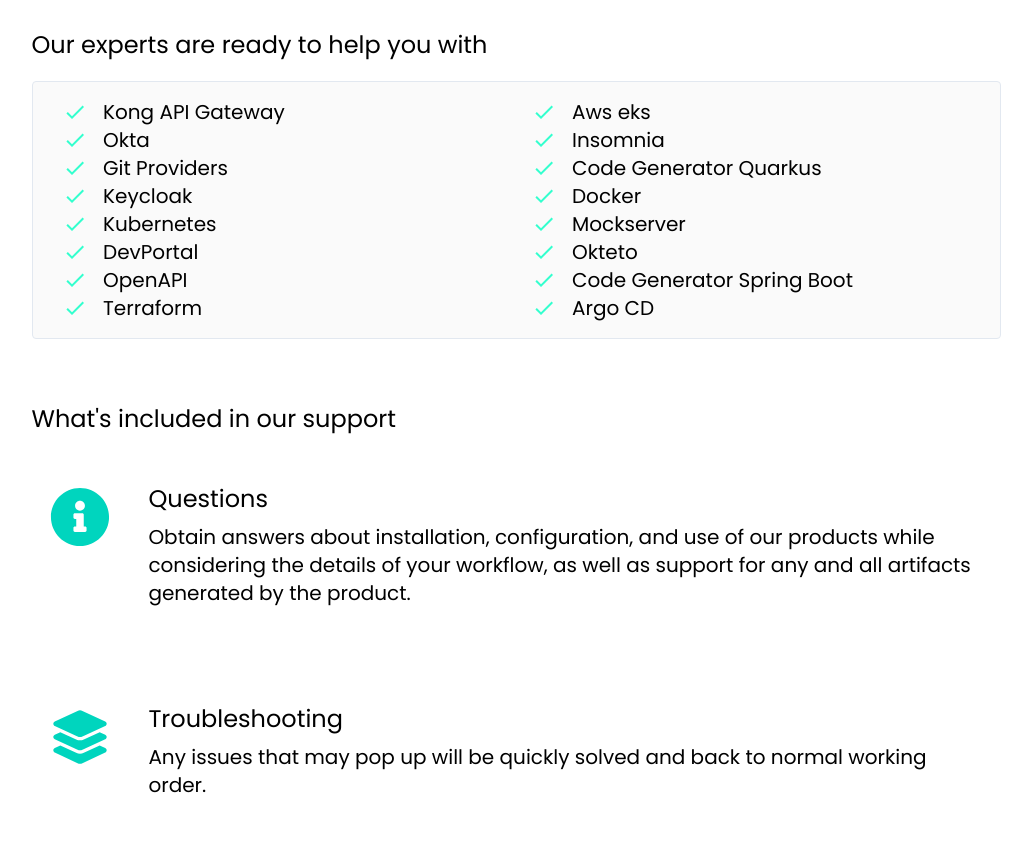
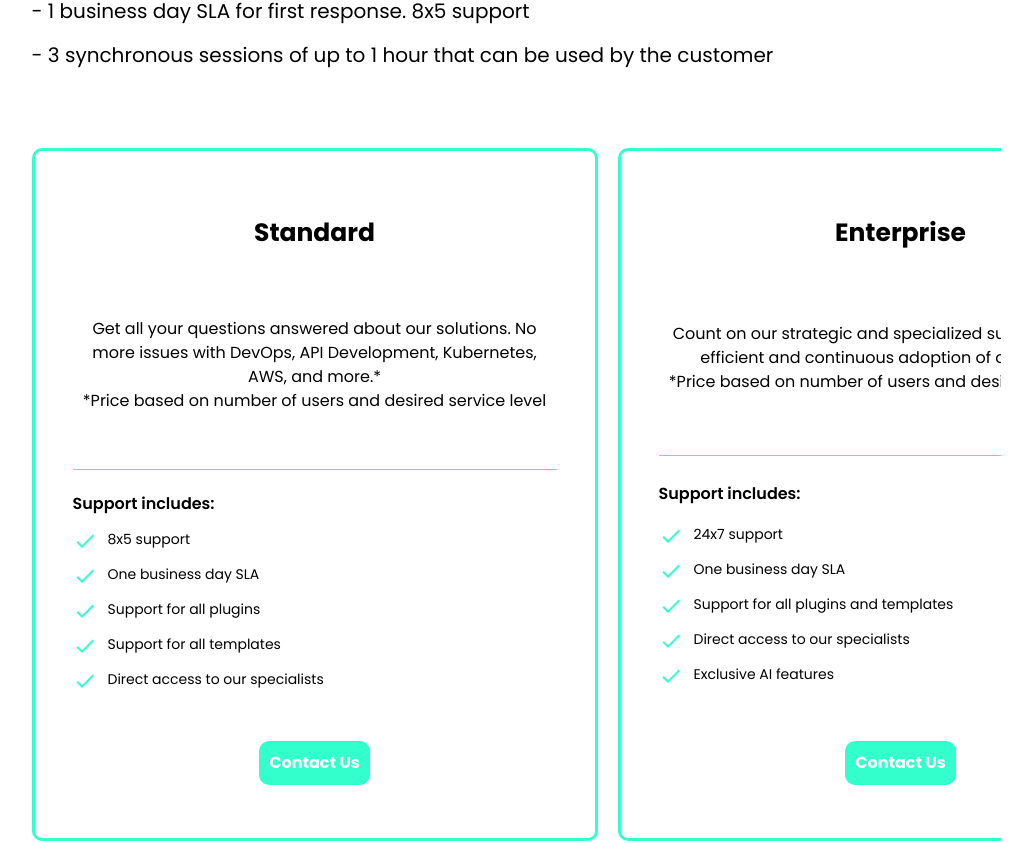
Before and after one commit to veecode-platform/VeeCode-site, a Next.js app: page /en/support in a window 1280 px wide. Shown: the part 653-1496 px from the top of the page, without its empty margins (124-1156 px from the left). Built offline with nearby package versions, Linux system fonts and the light colour scheme; no server answers.

Commit message:
refactor: Revamp support section by consolidating components and updating content for clarity and consistency

```diff
--- a/locales/en.json
+++ b/locales/en.json
@@ -503,54 +503,43 @@
   },
   "supportOptions": {
     "title": "Support Options",
-    "subtitle": "A team of Experts You Can Cout On",
+    "subtitle": "A team of specialists you can trust",
     "body": {
-      "title1": "Platform Support",
-      "subtitle1": "Count on our team of qualified and experienced professionals who will help you to get the most out of our products and tools. Considering the details of your IT deparment. In addition, we can help with doubts that come up while using our products and components that are embedded in our solution. Our plan is to support at a much lower cost than having a full-time specialist professional on your team.",
-      "title2": "Our experts are ready to help you with",
+      "description": "VeeCode offers strategic and specialized support that evolves with your needs, ensuring efficient and continuous adoption of our Internal Developer Portal and API Management solutions. Our support consists of:",
+      "reactive-support": "<p><strong>Reactive Support</strong>: Asynchronous service via ticket platform, initiated by the customer for incident resolution, questions, or improvement requests, with the possibility of synchronous support in specific cases (Assisted Support).</p>",
+      "proactive-support": "<p><strong>Proactive Support</strong>: Monthly meetings with specialists for platform feedback, improvement suggestions, and preventive actions.</p><p>- 1 business day SLA for first response. 8x5 support</p><p>- 3 synchronous sessions of up to 1 hour that can be used by the customer</p>",
       "benefits": {
-        "option1": "Kong API Gateway",
-        "option2": "Aws eks",
-        "option3": "Okta",
-        "option4": "Insomnia",
-        "option5": "Git Providers",
-        "option6": "Code Generator Quarkus",
-        "option7": "Keycloak",
-        "option8": "Docker",
-        "option9": "Kubernetes",
-        "option10": "Mockserver",
-        "option11": "DevPortal",
-        "option12": "Okteto",
-        "option13": "OpenAPI",
-        "option14": "Code Generator Spring Boot",
-        "option15": "Terraform",
-        "option16": "Argo CD"
-      },
-      "title3": "What's included in our support",
-      "items": {
-        "item1": {
-          "title": "Questions",
-          "description": "Obtain answers about installation, configuration, and use of our products while considering the details of your workflow, as well as support for any and all artifacts generated by the product."
+        "card1": {
+          "title": "Standard",
+          "description": "<p>Get all your questions answered about our solutions. No more issues with DevOps, API Development, Kubernetes, AWS, and more.*</p> <p>*Price based on number of users and desired service level</p>",
+          "subtitle": "Support includes:",
+          "benefits-list": {
+            "option1": "8x5 support",
+            "option2": "One business day SLA",
+            "option3": "Support for all plugins",
+            "option4": "Support for all templates",
+            "option5": "Direct access to our specialists"
+          },
+          "button": {
+            "label": "Contact Us"
+          }
         },
-        "item2": {
-          "title": "Troubleshooting",
-          "description": "Any issues that may pop up will be quickly solved and back to normal working order."
-        },
-        "item3": {
-          "title": "Bug fixes",
-          "description": "Report any bugs you find and help us understand how they impact you to get them fixed, and find ways to avoid it in the future."
-        },
-        "item4": {
-          "title": "Interact with our team",
-          "description": "All our subscribers have subscribers users have access to our <strong>Service Portal</strong> where they can send and follow the process of fulfilling all their requests."
-        },
-        "item5": {
-          "title": "Guaranteed response times",
-          "description": "<p>We ensure that we will respond to your requests according to the type of support contracted.</p><p>- In <strong>Standard Support</strong> best-effort support with 1-business day SLA. Access to 10 monthly support calls, with a maximum of 2 simultaneous, access to our community and support channels, asset library.</p><p>- In <strong>Enterprise Support</strong> same day response, 24/7 support, with customizable adjustments with the customer. Agreement being marketed via direct contact.</p><p><strong> is important to note that the support service is not an emergency service.</strong></p><p>In some special cases, support service will not be available. These days will be informed by email at least 3 weeks in advance.</p>"
+        "card2": {
+          "title": "Enterprise",
+          "description": "<p>Count on our strategic and specialized support to ensure efficient and continuous adoption of our solutions.</p><p>*Price based on number of users and desired service level</p>",
+          "subtitle": "Support includes:",
+          "benefits-list": {
+            "option1": "24x7 support",
+            "option2": "One business day SLA",
+            "option3": "Support for all plugins and templates",
+            "option4": "Direct access to our specialists",
+            "option5": "Exclusive AI features"
+          },
+          "button": {
+            "label": "Contact Us"
+          }
         }
-      },
-      "title4": "Pricing",
-      "description4": "To get access to Support, you must be a Platform subscriber. Check out the pricing page <strong>pricing page</strong> for details."
+      }
     }
   },
   "privacyPolicy": {
--- a/locales/pt.json
+++ b/locales/pt.json
@@ -286,7 +286,7 @@
           }
         },
         "card2": {
-          "title": "Suporte Pro",
+          "title": "Standard",
           "description": "<p>Tire todas as suas dúvidas sobre nossas soluções. Chega de problemas com DevOps, Desenvolvimento de APIs, Kubernetes, AWS e mais.*</p> <p>*Preço baseado no número de usuários e nível de serviço desejado</p>",
           "subtitle": "O suporte inclui:",
           "benefits-list": {
@@ -301,7 +301,7 @@
           }
         },
         "card3": {
-          "title": "Suporte Custom",
+          "title": "Enterprise",
           "description": "<p>Conte com nosso suporte estratégico e especializado para garantir uma adoção eficiente e contínua das nossas soluções.</p><p>*Preço baseado no número de usuários e nível de serviço desejado</p>",
           "subtitle": "O suporte inclui:",
           "benefits-list": {
@@ -505,52 +505,41 @@
     "title": "Opções de Suporte",
     "subtitle": "Um time de especialistas em quem você pode confiar",
     "body": {
-      "title1": "Suporte à Plataforma",
-      "subtitle1": "Conte com nosso time de profissionais qualificados e experientes para te ajudar a extrair o máximo dos nossos produtos e ferramentas, considerando os detalhes do seu departamento de TI. Além disso, podemos ajudar com dúvidas que surgirem durante o uso dos nossos produtos e componentes embarcados em nossa solução. Nosso plano é oferecer suporte a um custo muito menor do que ter um profissional especialista em tempo integral na sua equipe.",
-      "title2": "Nossos especialistas estão prontos para te ajudar com",
+      "description": "A VeeCode oferece suporte estratégico e especializado que acompanha a evolução das suas necessidades, garantindo uma adoção eficiente e contínua das nossas soluções de Internal Developer Portal e API Management. Nosso suporte é composto por:",
+      "reactive-support": "<p><strong>Suporte Reativo</strong>: Atendimento assíncrono via Plataforma de tickets, acionado pelo cliente para resolução de incidentes, dúvidas ou solicitações de melhoria, com possibilidade de atendimento síncrono em casos específicos (Suporte Assistido).</p>",
+      "proactive-support": "<p><strong>Suporte Proativo</strong>: Reuniões mensais com especialistas para feedback da plataforma, sugestões de melhorias e ações preventivas.</p><p>- SLA de 1 dia útil para o primeiro atendimento. Suporte 8x5</p><p>- 3 sessões síncronas de até 1 hora que podem ser usadas pelo cliente</p>",
       "benefits": {
-        "option1": "Kong API Gateway",
-        "option2": "AWS EKS",
-        "option3": "Okta",
-        "option4": "Insomnia",
-        "option5": "Provedores Git",
-        "option6": "Gerador de Código Quarkus",
-        "option7": "Keycloak",
-        "option8": "Docker",
-        "option9": "Kubernetes",
-        "option10": "Mockserver",
-        "option11": "DevPortal",
-        "option12": "Okteto",
-        "option13": "OpenAPI",
-        "option14": "Gerador de Código Spring Boot",
-        "option15": "Terraform",
-        "option16": "Argo CD"
-      },
-      "title3": "O que está incluso no nosso suporte",
-      "items": {
-        "item1": {
-          "title": "Dúvidas",
-          "description": "Obtenha respostas sobre instalação, configuração e uso dos nossos produtos considerando os detalhes do seu fluxo de trabalho, além de suporte para quaisquer artefatos gerados pelo produto."
+        "card1": {
+          "title": "Standard",
+          "description": "<p>Tire todas as suas dúvidas sobre nossas soluções. Chega de problemas com DevOps, Desenvolvimento de APIs, Kubernetes, AWS e mais.*</p> <p>*Preço baseado no número de usuários e nível de serviço desejado</p>",
+          "subtitle": "O suporte inclui:",
+          "benefits-list": {
+            "option1": "Suporte 8x5",
+            "option2": "SLA de um día útil",
+            "option3": "Suporte para todos os plugins",
+            "option4": "Suporte para todos os templates",
+            "option5": "Acesso direto aos nossos especialistas"
+          },
+          "button": {
+            "label": "Contate-nos"
+          }
         },
-        "item2": {
-          "title": "Resolução de problemas",
-          "description": "Qualquer problema que surgir será rapidamente resolvido para retornar à operação normal."
-        },
-        "item3": {
-          "title": "Correção de bugs",
-          "description": "Reporte bugs que encontrar e nos ajude a entender como eles impactam você para garantir que sejam corrigidos e evitados no futuro."
-        },
-        "item4": {
-          "title": "Interaja com nosso time",
-          "description": "Assinantes têm acesso ao nosso <strong>Portal de Serviços</strong> onde podem abrir e acompanhar o atendimento de suas solicitações."
-        },
-        "item5": {
-          "title": "Tempos de resposta garantidos",
-          "description": "<p>Garantimos respostas de acordo com o tipo de suporte contratado.</p><p>- <strong>Suporte Standard:</strong> best-effort com SLA de 1 dia útil. Inclui 10 chamados mensais (máx. 2 simultâneos), acesso à comunidade e biblioteca de ativos.</p><p>- <strong>Suporte Enterprise:</strong> resposta no mesmo dia, suporte 24/7, personalizável conforme a necessidade do cliente. Vendido via contato direto.</p><p><strong>Atenção:</strong> Este não é um serviço de emergência. Em casos especiais, o serviço de suporte pode não estar disponível. Avisaremos por e-mail com pelo menos 3 semanas de antecedência.</p>"
+        "card2": {
+          "title": "Enterprise",
+          "description": "<p>Conte com nosso suporte estratégico e especializado para garantir uma adoção eficiente e contínua das nossas soluções.</p><p>*Preço baseado no número de usuários e nível de serviço desejado</p>",
+          "subtitle": "O suporte inclui:",
+          "benefits-list": {
+            "option1": "Suporte 24x7",
+            "option2": "SLA de um día útil",
+            "option3": "Suporte para todos os plugins e templates",
+            "option4": "Acesso direto aos nossos especialistas",
+            "option5": "Features de IA exclusivas"
+          },
+          "button": {
+            "label": "Contate-nos"
+          }
         }
-      },
-      "title4": "Preços",
-      "description4": "Para acessar o Suporte, é necessário ser assinante da Plataforma. Confira a <strong>página de preços</strong> para mais detalhes."
+      }
     }
   },
   "privacyPolicy": {
--- a/src/app/[locale]/support/components/ListDetails.tsx
+++ /dev/null
@@ -1,34 +0,0 @@
-import CheckIcon from "@/components/CheckIcon";
-
-interface ListDetailsProps {
-  title: string;
-  items: IListDetailsItem[];
-}
-
-interface IListDetailsItem {
-  id: number;
-  label: string;
-}
-
-const ListDetails: React.FC<ListDetailsProps> = ({ title, items }) => (
-  <article className="w-full flex justify-center items-start flex-col">
-    <h3 className="my-5 cursor-pointer text-center md:text-left text-2xl">
-      {title}
-    </h3>
-    <div className="py-4 w-full flex justify-center items-center bg-neutral-50 rounded-sm border-1 border-slate-200">
-      <ul className="w-full flex justify-center items-start flex-col mx-auto flex-nowrap lg:flex-wrap lg:w-[97%] lg:flex-row lg:items-center">
-        {items.map((item) => (
-          <li
-            className="w-[90%] text-xl text-left lg:w-[50%] py-0.2 px-4 flex items-center justify-start gap-4"
-            key={item.id}
-          >
-            <CheckIcon />
-            {item.label}
-          </li>
-        ))}
-      </ul>
-    </div>
-  </article>
-);
-
-export default ListDetails;
--- a/src/app/[locale]/support/components/SupportBenefits.tsx
+++ /dev/null
@@ -1,55 +0,0 @@
-interface SupportBenefitsProps {
-  title: string;
-  cards: ISupportBenefitsCard[];
-}
-
-export interface ISupportBenefitsCard {
-  id: number;
-  icon: React.ReactNode;
-  title: string;
-  desc: string | React.ReactNode;
-}
-
-interface SupportCardProps {
-  icon: React.ReactNode;
-  title: string;
-  description: React.ReactNode;
-}
-
-const SupportCard: React.FC<SupportCardProps> = ({
-  icon,
-  title,
-  description,
-}) => {
-  return (
-    <div className="bg-neutral-50 md:bg-transparent flex justify-center items-center flex-col w-full m-0.5 py-4 border-1 border-slate-200  lg:flex-row lg:py-8 lg:border-0 my-5 md:my-0">
-      <div className="p-0.2 text-5xl text-teal-400 w-full h-full flex justify-center items-center lg:w-[10%] lg:text-6xl lg:self-start lg:pt-5">
-        {icon}
-      </div>
-      <div className="py-4 px-5 w-[90%]">
-        <h2 className="mb-2 text-2xl text-center lg:text-left">{title}</h2>
-        <p className="text-xl text-center lg:text-left">{description}</p>
-      </div>
-    </div>
-  );
-};
-
-const SupportBenefits: React.FC<SupportBenefitsProps> = ({ title, cards }) => {
-  return (
-    <div className="py-8 w-full flex justify-center items-center flex-col lg:py-16">
-      <h2 className="cursor-pointer text-2xl text-center md:text-left self-start my-5 md:my-0">
-        {title}
-      </h2>
-      {cards.map((card) => (
-        <SupportCard
-          key={card.id}
-          icon={card.icon}
-          title={card.title}
-          description={card.desc}
-        />
-      ))}
-    </div>
-  );
-};
-
-export default SupportBenefits;
--- /dev/null
+++ b/src/app/[locale]/support/components/SupportCard.tsx
@@ -0,0 +1,48 @@
+import React from "react";
+import Image from "next/image";
+import { Button } from "@/components/ui/Button";
+import { NavigationLink } from "@/components/ui/links";
+import { SupportCardProps } from "./SupportSection";
+
+const SupportCard: React.FC<Omit<SupportCardProps, "id">> = ({
+  title,
+  description,
+  subtitle,
+  features,
+  buttonText,
+}) => {
+  return (
+    <div className="flex w-[90vw] mx-auto md:w-full h-full flex-col justify-between text-base text-black font-normal pt-[63px] pb-[29px] px-[38px] rounded-[10px] border-[rgba(51,255,206,1)] border-solid border-[3px] max-md:max-w-full max-md:mt-[38px] max-md:px-5">
+      <h3 className="text-[25px] font-bold text-center self-center">{title}</h3>
+      <span className="text-black text-center self-center mt-[66px] max-md:mt-10">
+        {description}
+      </span>
+      <div className="bg-[rgba(51,255,206,1)] flex shrink-0 h-px mt-14 max-md:mt-10" />
+      <h4 className="text-black font-semibold mt-[22px] text-center md:text-start">
+        {subtitle}
+      </h4>
+      <ul className="mt-[13px] space-y-[11px] self-center md:self-start">
+        {features.map((feature, index) => (
+          <li key={index} className="flex items-stretch gap-[11px] text-sm">
+            <Image
+              src={feature.icon}
+              alt=""
+              className="aspect-[1] object-contain w-6 shrink-0"
+              width={24}
+              height={24}
+              unoptimized
+            />
+            <span className="basis-auto">{feature.text}</span>
+          </li>
+        ))}
+      </ul>
+      <NavigationLink href="/contact-us" className="text-center pt-12 pb-6">
+        <Button variant="default" size="sm" aria-label={buttonText}>
+          {buttonText}
+        </Button>
+      </NavigationLink>
+    </div>
+  );
+};
+
+export default SupportCard;
--- /dev/null
+++ b/src/app/[locale]/support/components/SupportSection.tsx
@@ -0,0 +1,47 @@
+import React from "react";
+import SupportCard from "./SupportCard";
+
+export interface Feature {
+  icon: string;
+  text: string;
+}
+
+export interface SupportCardProps {
+  id: number;
+  title: string;
+  description: string | React.ReactNode;
+  subtitle: string;
+  features: Feature[];
+  buttonText: string;
+}
+
+interface SupportSectionProps {
+  cards: SupportCardProps[];
+}
+
+const SupportSection: React.FC<SupportSectionProps> = ({ cards }) => {
+  return (
+    <section className="flex flex-col items-center w-full">
+      <div className="w-full max-w-[1410px] md:mt-[47px] max-md:max-w-full max-md:mt-10 pb-20 md:pb-0">
+        <div className="gap-5 grid grid-cols-1 md:grid-cols-2 max-md:items-stretch xl:w-[90vw] xl:mx-auto 2xl:w-full">
+          {cards.map((plan) => (
+            <div
+              key={plan.id}
+              className="w-full h-full max-md:w-full max-md:ml-0"
+            >
+              <SupportCard
+                title={plan.title}
+                subtitle={plan.subtitle}
+                description={plan.description}
+                features={plan.features}
+                buttonText={plan.buttonText}
+              />
+            </div>
+          ))}
+        </div>
+      </div>
+    </section>
+  );
+};
+
+export default SupportSection;
--- a/src/app/[locale]/support/page.tsx
+++ b/src/app/[locale]/support/page.tsx
@@ -1,12 +1,9 @@
 import DefaultPage from "@/components/layout/DefaultPage";
 import { LayoutProps, PageProps } from "@/lib/@types/pageProps";
 import { getTranslations, setRequestLocale } from "next-intl/server";
-import { FaInfoCircle } from "react-icons/fa";
-import { FaLayerGroup, FaMedal, FaUsers, FaWrench } from "react-icons/fa6";
-import SupportCategories from "./components/SupportCategories";
-import ListDetails from "./components/ListDetails";
-import SupportBenefits from "./components/SupportBenefits";
 import { routing } from "@/i18n/routing";
+import { CHECK_ICON } from "@/lib/constants";
+import SupportSection from "./components/SupportSection";
 
 export async function generateMetadata(props: Omit<LayoutProps, "children">) {
   const { locale } = await props.params;
@@ -27,116 +24,91 @@
   setRequestLocale(locale);
   const t = await getTranslations({ locale, namespace: "supportOptions" });
 
-  const listDetailsItems = [
+  const pricingCards = [
     {
       id: 1,
-      label: t("body.benefits.option1"),
+      title: t("body.benefits.card1.title"),
+      description: t.rich("body.benefits.card1.description", {
+        p: (chunks) => <p>{chunks}</p>,
+      }),
+      subtitle: t("body.benefits.card1.subtitle"),
+      features: [
+        {
+          icon: CHECK_ICON,
+          text: t("body.benefits.card1.benefits-list.option1"),
+        },
+        {
+          icon: CHECK_ICON,
+          text: t("body.benefits.card1.benefits-list.option2"),
+        },
+        {
+          icon: CHECK_ICON,
+          text: t("body.benefits.card1.benefits-list.option3"),
+        },
+        {
+          icon: CHECK_ICON,
+          text: t("body.benefits.card1.benefits-list.option4"),
+        },
+        {
+          icon: CHECK_ICON,
+          text: t("body.benefits.card1.benefits-list.option5"),
+        },
+      ],
+      buttonText: t("body.benefits.card1.button.label"),
     },
     {
       id: 2,
-      label: t("body.benefits.option2"),
+      title: t("body.benefits.card2.title"),
+      description: t.rich("body.benefits.card2.description", {
+        p: (chunks) => <p>{chunks}</p>,
+      }),
+      subtitle: t("body.benefits.card2.subtitle"),
+      features: [
+        {
+          icon: CHECK_ICON,
+          text: t("body.benefits.card2.benefits-list.option1"),
         },
         {
-      id: 3,
-      label: t("body.benefits.option3"),
+          icon: CHECK_ICON,
+          text: t("body.benefits.card2.benefits-list.option2"),
         },
         {
-      id: 4,
-      label: t("body.benefits.option4"),
+          icon: CHECK_ICON,
+          text: t("body.benefits.card2.benefits-list.option3"),
         },
         {
-      id: 5,
-      label: t("body.benefits.option5"),
+          icon: CHECK_ICON,
+          text: t("body.benefits.card2.benefits-list.option4"),
         },
         {
-      id: 6,
-      label: t("body.benefits.option6"),
+          icon: CHECK_ICON,
+          text: t("body.benefits.card2.benefits-list.option5"),
         },
-    {
-      id: 7,
-      label: t("body.benefits.option7"),
-    },
-    {
-      id: 8,
-      label: t("body.benefits.option8"),
-    },
-    {
-      id: 9,
-      label: t("body.benefits.option9"),
-    },
-    {
-      id: 10,
-      label: t("body.benefits.option10"),
-    },
-    {
-      id: 11,
-      label: t("body.benefits.option11"),
-    },
-    {
-      id: 12,
-      label: t("body.benefits.option12"),
-    },
-    {
-      id: 13,
-      label: t("body.benefits.option13"),
-    },
-    {
-      id: 14,
-      label: t("body.benefits.option14"),
-    },
-    {
-      id: 15,
-      label: t("body.benefits.option15"),
-    },
-    {
-      id: 16,
-      label: t("body.benefits.option16"),
-    },
-  ];
-
-  const supportBenefitsCards = [
-    {
-      id: 1,
-      icon: <FaInfoCircle />,
-      title: t("body.items.item1.title"),
-      desc: t("body.items.item1.description"),
-    },
-    {
-      id: 2,
-      icon: <FaLayerGroup />,
-      title: t("body.items.item2.title"),
-      desc: t("body.items.item2.description"),
-    },
-    {
-      id: 3,
-      icon: <FaWrench />,
-      title: t("body.items.item3.title"),
-      desc: t("body.items.item3.description"),
-    },
-    {
-      id: 4,
-      icon: <FaUsers />,
-      title: t("body.items.item4.title"),
-      desc: t.rich("body.items.item4.description", {
-        strong: (chunks) => <strong>{chunks}</strong>,
-      }),
-    },
-    {
-      id: 5,
-      icon: <FaMedal />,
-      title: t("body.items.item5.title"),
-      desc: t.rich("body.items.item5.description", {
-        p: (chunks) => <p>{chunks}</p>,
-        strong: (chunks) => <strong>{chunks}</strong>,
-      }),
+      ],
+      buttonText: t("body.benefits.card2.button.label"),
     },
   ];
 
   return (
     <DefaultPage title={t("title")} subtitle={t("subtitle")}>
-      <SupportCategories title={t("body.title1")} desc={t("body.subtitle1")} />
-      <ListDetails title={t("body.title2")} items={listDetailsItems} />
-      <SupportBenefits title={t("body.title3")} cards={supportBenefitsCards} />
+      <div className="mb-8 w-full flex flex-col justify-start align-center gap-4 md:mt-[-40px]">
+        <p className="text-xl text-center md:text-left">
+          {t("body.description")}
+        </p>
+        {t.rich("body.reactive-support", {
+          p: (chunks) => (
+            <p className="text-xl text-center md:text-left">{chunks}</p>
+          ),
+          strong: (chunk) => <strong>{chunk} </strong>,
+        })}
+        {t.rich("body.proactive-support", {
+          p: (chunks) => (
+            <p className="text-xl text-center md:text-left">{chunks}</p>
+          ),
+          strong: (chunk) => <strong>{chunk} </strong>,
+        })}
+      </div>
+      <SupportSection cards={pricingCards} />
     </DefaultPage>
   );
 }
```
Also changed, not shown: src/app/[locale]/support/components/SupportCategories.tsx (deleted, +0 -20 lines). Lines whose indentation alone changed are shown as unchanged.
